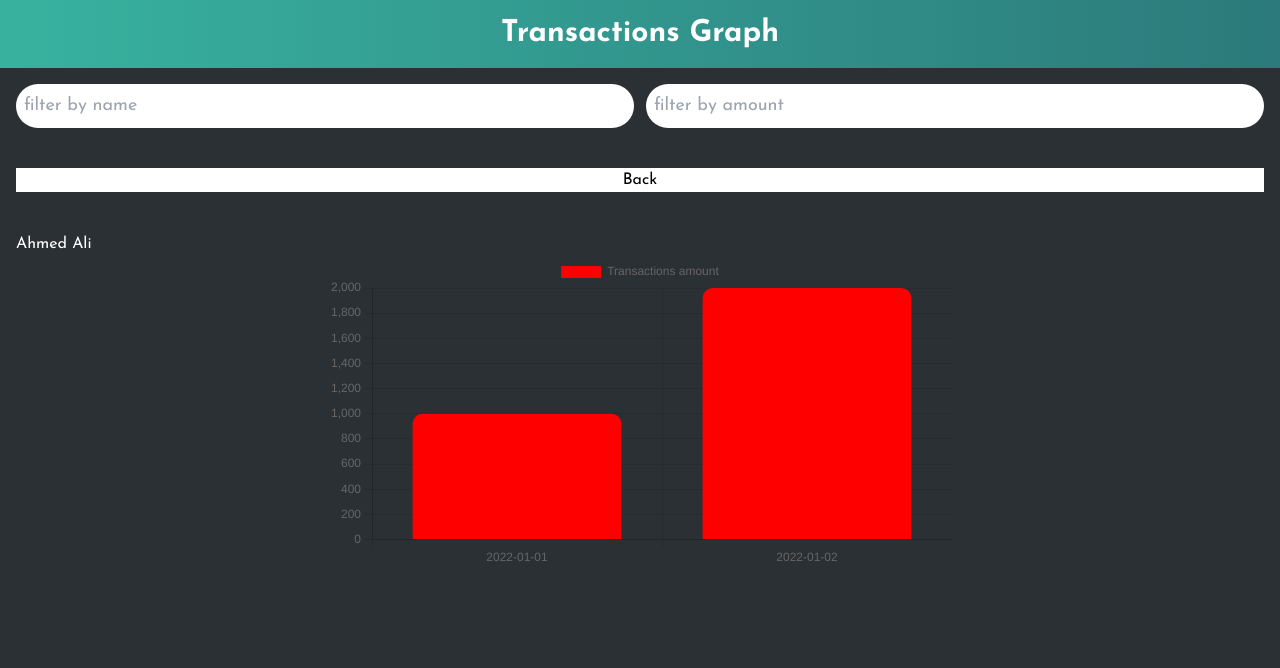
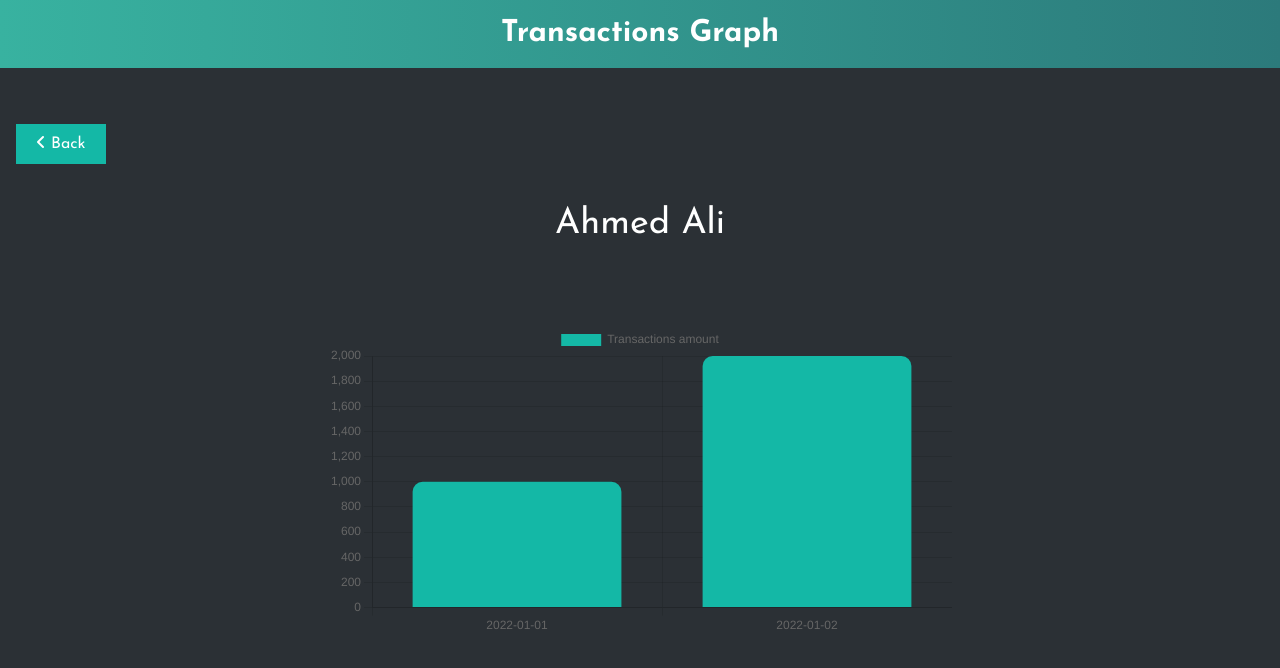
Before and after one commit to omargamal510/transaction-handler, a React (Create React App) app: page / in a window 1280 px wide. Both pictures are taken after a click on the element 640 px from the left and 264 px from the top of the page. Shown: the top 668 px of the page. Built offline with nearby package versions, Linux system fonts and the light colour scheme; data requests are answered from the project's data file.

Commit message:
[MODIFY] loading , notfound , graphComponent design , whole design

```diff
--- a/src/components/customersTable/CustomersTable.jsx
+++ b/src/components/customersTable/CustomersTable.jsx
@@ -56,7 +56,9 @@ export default function CustomersTable() {
 
   const filteredData = useMemo(() => {
     return data.filter((customer) => {
-    const matchesName = customer.name.toLowerCase().includes(searchName.toLowerCase());
+      const matchesName = customer.name
+        .toLowerCase()
+        .includes(searchName.toLowerCase());
 
       // Check if any transaction amount matches the searchAmount
       const customerAmounts = transactions
@@ -71,7 +73,6 @@ const filteredData = useMemo(() => {
       return matchesName && matchesPayment;
     });
   }, [data, transactions, searchName, searchAmount]);
-
 
   function handleNameChange(e) {
     setSearchName(e.target.value);
@@ -89,20 +90,20 @@ const filteredData = useMemo(() => {
   };
 
   if (loading) {
-    return <p className="text-gray-500">Loading...</p>;
+    return <div className="flex justify-center items-center h-svh"><p className="text-white text-3xl">Loading...</p></div>;
   }
 
   return (
     <div className="container mx-auto p-4">
       {/* <h1 className="text-2xl font-bold mb-4 text-center">Customers Table</h1> */}
 
+      {!graphShow && (
         <form
           onSubmit={(e) => {
             e.preventDefault();
           }}
           className="filter flex gap-x-3 justify-center text-black min-w-100"
         >
-
           <input
             value={searchName}
             onChange={handleNameChange}
@@ -110,34 +111,29 @@ const filteredData = useMemo(() => {
             placeholder="filter by name"
             className="w-1/2 p-2 rounded-3xl text-lg outline-teal-500"
           />
-
           <input
             value={searchAmount}
             onChange={handleAmountChange}
             type="text"
             placeholder="filter by amount"
             className="w-1/2 p-2 rounded-3xl text-lg outline-teal-500"
-          />
-
-        {/* <select className="" value={selectFilter} onChange={handleFilterChange}>
-          <option value="name">Filter by name</option>
-          <option value="amount">Filter by amount</option>
-        </select> */}
+          />{" "}
         </form>
-
-      {/* <div className="mb-4">
-        <h2>Total Customers: {data.length}</h2>
-        <h2>Total Transactions: {transactions ? transactions.length : 0}</h2>
-      </div> */}
+      )}
 
       {!filteredData || filteredData.length === 0 ? (
-        <p className="text-gray-500">No customers found.</p>
+        <div>
+            <p className="text-white text-center mt-40 text-4xl">{searchName ? `Your search for "${searchName}" is not found ❌` : "No customers found.❌"}</p>
+        </div>
       ) : (
         <table
           className={`min-w-full my-10 bg-white rounded-3xl shadow-dark-grey overflow-hidden  ${
             graphShow && "hidden"
           }`}
         >
+
+
+
           <thead className="bg-teal-500 rounded-xl  text-black">
             <tr className="text-black">
               <th className="py-3 px-4 text-left">#ID</th>
@@ -148,7 +144,10 @@ const filteredData = useMemo(() => {
               <th></th>
             </tr>
           </thead>
+
+
           <tbody>
+
             {filteredData.map((customer) => (
               <tr
                 onClick={() => {
--- a/src/components/graphComponent/GraphComponent.jsx
+++ b/src/components/graphComponent/GraphComponent.jsx
@@ -9,8 +9,8 @@ export default function GraphComponent({amounts, dates, setGraphShow, selectedNa
 
   return (
     <>
-    <h2 className="text-center my-10 bg-white text-black" onClick={()=> setGraphShow(false)}> Back  </h2>
-    <h3>{selectedName}</h3>
+    <button className="text-center my-10 bg-teal-500 text-white px-5 py-2" onClick={()=> setGraphShow(false)}> <i className="fa fa-angle-left"></i> Back  </button>
+    <h3 className="text-center text-4xl mb-20">{selectedName}</h3>
       <div className="graph flex justify-center">
         <div className="w-1/2">
           <Bar
@@ -20,9 +20,9 @@ export default function GraphComponent({amounts, dates, setGraphShow, selectedNa
                 {
                   label: "Transactions amount",
                   data: amounts,
-                  backgroundColor: ["#F00", "#F00", "#F00"],
+                  backgroundColor: ["#14b8a6"],
                   borderRadius: 10,
-                  hoverBackgroundColor: "#00F",
+                  hoverBackgroundColor: "#134e4a",
                 },
               ],
             }}
```
Lines whose indentation alone changed are shown as unchanged.
